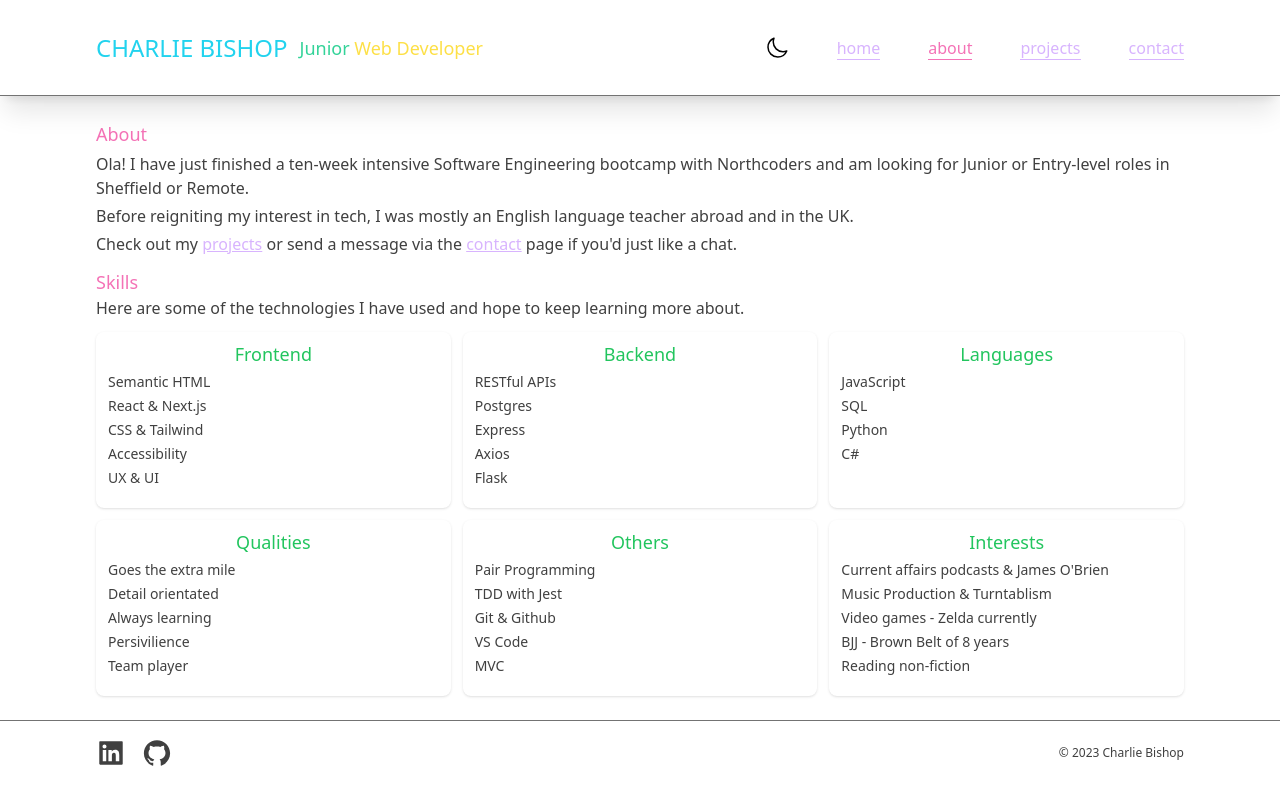
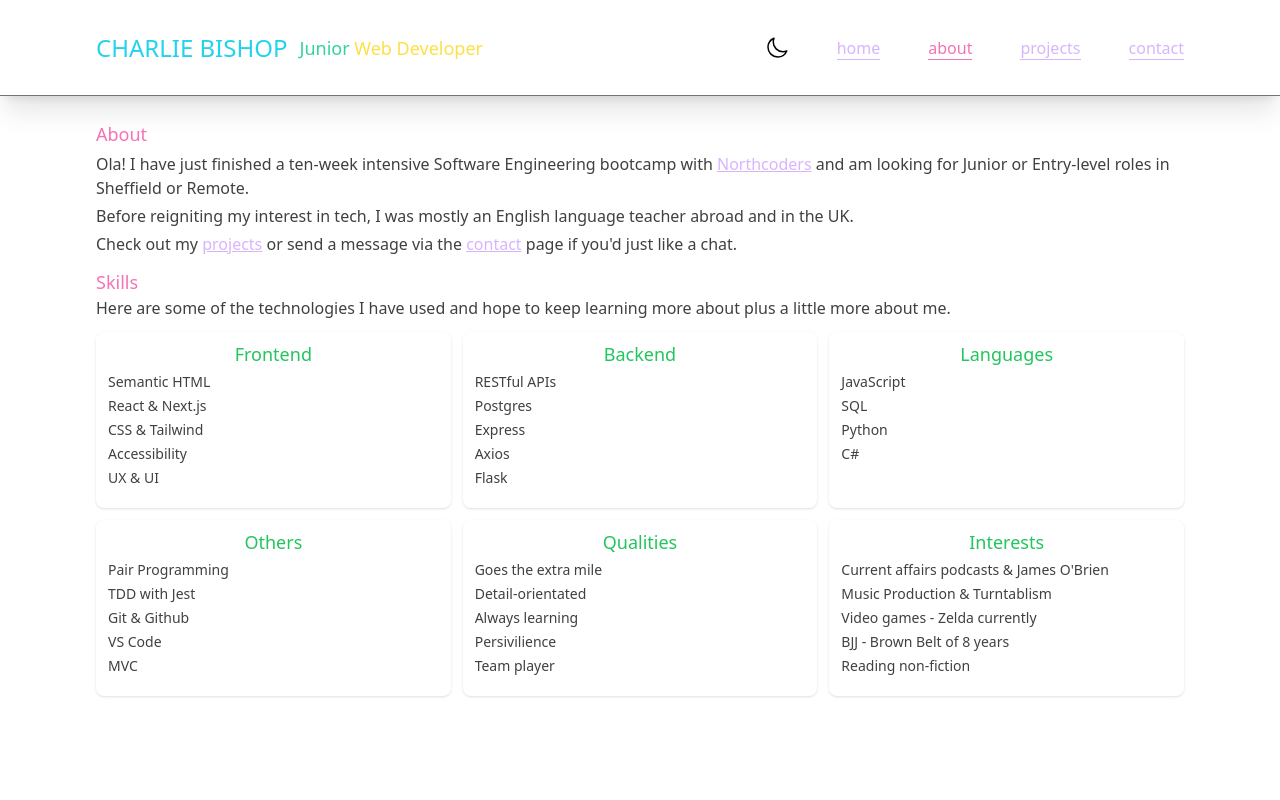
Before and after one commit to charlieBdev/portfolio, a Next.js app: page /about in a window 1280 px wide. Shown: the top 800 px of the page. Built offline with nearby package versions, Linux system fonts and the light colour scheme.

Commit message:
add skill cards

```diff
--- a/src/app/Components/ProjectCard.tsx
+++ b/src/app/Components/ProjectCard.tsx
@@ -23,7 +23,7 @@ const ProjectCard: React.FC<ProjectCardProps> = ({ name, desc, imgURL, tags, btn
 							height={400}
 							alt={name}
 							loading="lazy"
-							className="rounded-lg shadow-lg"
+							className="rounded-lg shadow-lg w-auto h-auto"
 					/>
           <h3 className="text-green-500 text-lg">{name}</h3>
 					<p className="text-left">{desc}</p>
--- a/src/app/Components/ProjectsList.tsx
+++ b/src/app/Components/ProjectsList.tsx
@@ -1,17 +1,7 @@
-"use client"
-
-import React, { useEffect, useState } from 'react'
 import ProjectCard from './ProjectCard'
 import projectsArr from "../../data/projectsArr"
 
 const ProjectsList = () => {
-
-  const [projects, setProjects] = useState([{}])
-
-  useEffect(() => {
-    setProjects(projectsArr)
-  }, [])
-
   return (
     // <section className="grid gap-3 sm:grid-cols-2 xl:grid-cols-4 justify-center w-lg">
     <section className="grid gap-3 md:grid-cols-2 xl:grid-cols-3">
--- /dev/null
+++ b/src/app/Components/SkillsCard.tsx
@@ -0,0 +1,19 @@
+interface SkillsCardProps {
+  topic: string;
+  skills: string[];
+}
+
+const SkillsCard: React.FC<SkillsCardProps> = ({ topic, skills }) => {
+  return (
+    <div className="rounded-lg p-3 pt-1 w-full h-44 text-sm sm:w-auto shadow hover:shadow-lg">
+        <p className="text-center text-lg text-green-500 p-1">{topic}</p>
+        <ul className="text-md space-y-1">
+            {skills.map(skill => (
+              <li key={skill}>{skill}</li>
+            ))}
+        </ul>
+    </div>
+  )
+}
+
+export default SkillsCard
--- /dev/null
+++ b/src/app/Components/SkillsList.tsx
@@ -0,0 +1,14 @@
+import skillsArr from "@/data/skillsArr"
+import SkillsCard from "./SkillsCard"
+
+const SkillsList = () => {
+  return (
+    <div className="flex flex-col sm:grid sm:grid-cols-2 lg:grid-cols-3 gap-3 mt-3">
+        {skillsArr.map(skill => (
+            <SkillsCard key={skill.topic} topic={skill.topic} skills={skill.skills}/>
+        ))}
+    </div>
+  )
+}
+
+export default SkillsList
--- a/src/app/about/page.tsx
+++ b/src/app/about/page.tsx
@@ -1,81 +1,19 @@
 import Link from "next/link"
+import SkillsList from "../Components/SkillsList"
 
 export default function About() {
     return (
-      <div className="flex flex-col mt-24 space-y-3 p-6 xl:px-24">
+      <div className="flex flex-col mt-24 space-y-3 p-6 xl:px-24 min-h-screen">
           <section className="space-y-1">
             <h2 className="text-lg text-pink-400">About</h2>
-            <p>Ola! I have just finished a ten-week intensive <span className="">Software Engineering</span> bootcamp with <span className="">Northcoders</span> and am looking for <span className="">Junior</span> or <span className="">Entry-level</span> roles in <span className="">Sheffield</span> or <span className="">Remote</span>.</p>
+            <p>Ola! I have just finished a ten-week intensive <span className="">Software Engineering</span> bootcamp with <Link href="https://northcoders.com/" className="underline decoration-purple-300 text-purple-300" target="_blank">Northcoders</Link> and am looking for <span className="">Junior</span> or <span className="">Entry-level</span> roles in <span className="">Sheffield</span> or <span className="">Remote</span>.</p>
             <p>Before reigniting my interest in tech, I was mostly an English language teacher abroad and in the UK.</p>
             <p>Check out my <Link href="/projects" className="underline decoration-purple-300 text-purple-300">projects</Link> or send a message via the <Link href="/about" className="underline decoration-purple-300 text-purple-300">contact</Link> page if you'd just like a chat.</p>
           </section>
-          {/* <div className="flex flex-row flex-wrap justify-center text-center gap-2 m-3 lg:gap-6 xl:gap-9"> */}
           <section className="flex flex-col justify-center">
             <h3 className="text-lg text-pink-400">Skills</h3>
-            <p>Here are some of the technologies I have used and hope to keep learning more about.</p>
-
-            <div className="flex flex-col sm:grid sm:grid-cols-2 lg:grid-cols-3 gap-3 mt-3">
-              <div className="rounded-lg p-3 pt-1 w-full h-44 text-sm sm:w-auto shadow hover:shadow-lg">
-                <p className="text-center text-lg text-green-500 p-1">Frontend</p>
-                <ul className="text-md space-y-1">
-                  <li>Semantic HTML</li>
-                  <li>React & Next.js</li>
-                  <li>CSS & Tailwind</li>
-                  <li>Accessibility</li>
-                  <li>UX & UI</li>
-                </ul>
-              </div>
-              <div className="rounded-lg p-3 pt-1 w-full h-44 text-sm sm:w-auto shadow hover:shadow-lg">
-                <p className="text-center text-lg text-green-500 p-1">Backend</p>
-                <ul className="text-md space-y-1">
-                  <li>RESTful APIs</li>
-                  <li>Postgres</li>
-                  <li>Express</li>
-                  <li>Axios</li>
-                  <li className="">Flask</li>
-                </ul>
-              </div>
-              <div className="rounded-lg p-3 pt-1 w-full h-44 text-sm sm:w-auto shadow hover:shadow-lg">
-                <p className="text-center text-lg text-green-500 p-1">Languages</p>
-                <ul className="text-md space-y-1">
-                  <li>JavaScript</li>
-                  <li>SQL</li>
-                  <li className="">Python</li>
-                  <li className="">C#</li>
-                  {/* <li className="">C</li> */}
-                </ul>
-              </div>
-              <div className="rounded-lg p-3 pt-1 w-full h-44 text-sm sm:w-auto shadow hover:shadow-lg">
-                <p className="text-center text-lg text-green-500 p-1">Qualities</p>
-                <ul className="text-md space-y-1">
-                  <li>Goes the extra mile</li>
-                  <li>Detail orientated</li>
-                  <li>Always learning</li>
-                  <li>Persivilience</li>
-                  <li>Team player</li>
-                </ul>
-              </div>
-              <div className="rounded-lg p-3 pt-1 w-full h-44 text-sm sm:w-auto shadow hover:shadow-lg">
-                <p className="text-center text-lg text-green-500 p-1">Others</p>
-                <ul className="text-md space-y-1">
-                  <li>Pair Programming</li>
-                  <li>TDD with Jest</li>
-                  <li>Git & Github</li>
-                  <li>VS Code</li>
-                  <li>MVC</li>
-                </ul>
-              </div>
-              <div className="rounded-lg p-3 pt-1 w-full h-44 text-sm sm:w-auto shadow hover:shadow-lg">
-                <p className="text-center text-lg text-green-500 p-1">Interests</p>
-                <ul className="text-md space-y-1">
-                  <li>Current affairs podcasts & James O'Brien</li>
-                  <li>Music Production & Turntablism</li>
-                  <li>Video games - Zelda currently</li>
-                  <li>BJJ - Brown Belt of 8 years</li>
-                  <li>Reading non-fiction</li>
-                </ul>
-              </div>
-            </div>
+            <p>Here are some of the technologies I have used and hope to keep learning more about plus a little more about me.</p>
+            <SkillsList />
           </section>
       </div>
     )
--- a/src/app/contact/page.tsx
+++ b/src/app/contact/page.tsx
@@ -42,7 +42,7 @@ export default function Contact() {
   }
 
   return (
-    <section className="p-6 xl:px-24 mt-24 mb-16 flex flex-col lg:flex-row xl:flex-col lg:justify-between xl:mx-auto space-y-6">
+    <section className="p-6 xl:px-24 mt-24 flex flex-col lg:flex-row xl:flex-col xl:justify-start lg:justify-between xl:mx-auto space-y-6 min-h-screen">
         <div className="space-y-1">
           <h2 className="text-lg text-pink-400">Contact</h2>
           <p>Please <span className="">feel free</span> to leave a message. I'd <span className="">love</span> to hear from you <span className="">regardless</span> of what it's about!</p>
--- a/src/app/projects/page.tsx
+++ b/src/app/projects/page.tsx
@@ -1,10 +1,9 @@
-import Link from "next/link"
 import ProjectsList from "../Components/ProjectsList"
 
 
 export default function Projects() {
     return (
-      <div className="mt-24 p-6 xl:px-24 space-y-1 xl:flex xl:flex-col">
+      <div className="mt-24 p-6 xl:px-24 space-y-1 xl:flex xl:flex-col min-h-screen">
         <section className="">
           <h2 className="text-lg text-pink-400">Projects</h2>
           {/* <p>Don't panic! Projects <span className="">incoming...</span></p> */}
--- /dev/null
+++ b/src/data/skillsArr.ts
@@ -0,0 +1,63 @@
+const skillsArr = [
+    {
+        topic: "Frontend",
+        skills: [
+            "Semantic HTML",
+            "React & Next.js",
+            "CSS & Tailwind",
+            "Accessibility",
+            "UX & UI",
+        ],
+    },
+    {
+        topic: "Backend",
+        skills: [
+            "RESTful APIs",
+            "Postgres",
+            "Express",
+            "Axios",
+            "Flask",
+        ],
+    },
+    {
+        topic: "Languages",
+        skills: [
+            "JavaScript",
+            "SQL",
+            "Python",
+            "C#",
+        ],
+    },
+    {
+        topic: "Others",
+        skills: [
+            "Pair Programming",
+            "TDD with Jest",
+            "Git & Github",
+            "VS Code",
+            "MVC",
+        ],
+    },
+    {
+        topic: "Qualities",
+        skills: [
+            "Goes the extra mile",
+            "Detail-orientated",
+            "Always learning",
+            "Persivilience",
+            "Team player",
+        ],
+    },
+    {
+        topic: "Interests",
+        skills: [
+            "Current affairs podcasts & James O'Brien",
+            "Music Production & Turntablism",
+            "Video games - Zelda currently",
+            "BJJ - Brown Belt of 8 years",
+            "Reading non-fiction",
+        ],
+    }
+]
+
+export default skillsArr
```
Also changed, not shown: src/app/layout.tsx (indentation only), src/data/projectsArr.ts (renamed from src/data/projectsArr.js).
